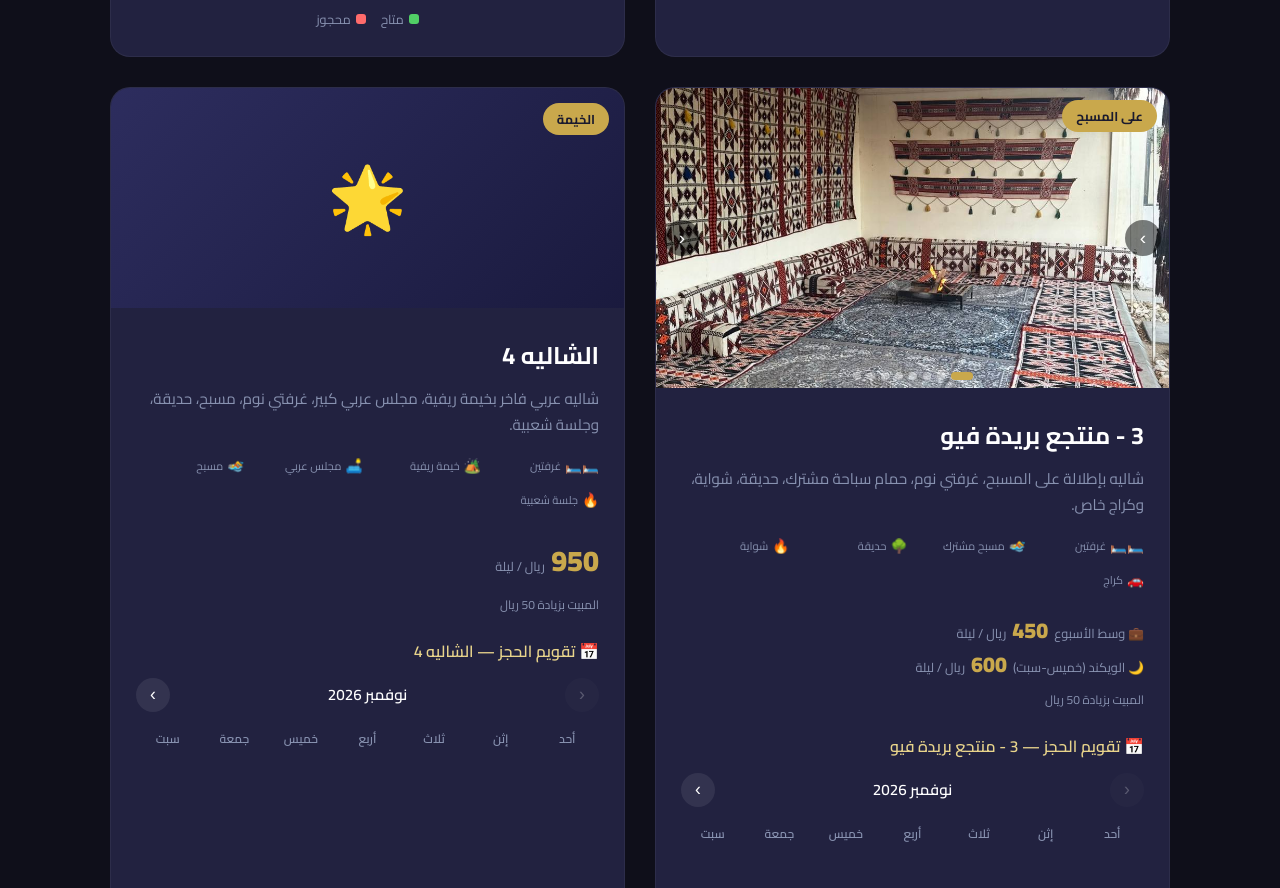
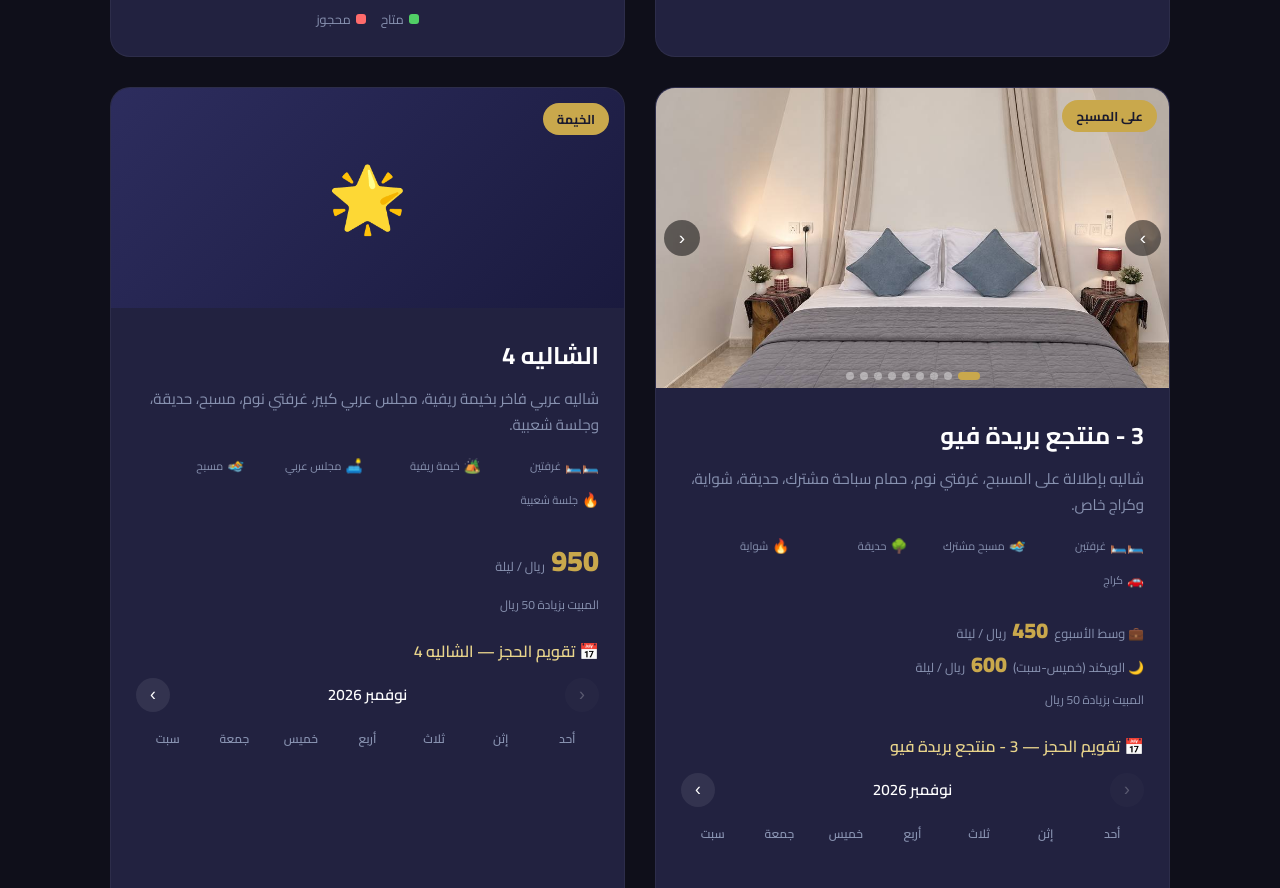
Before and after one commit to diarAzhar/diarazhar.github.io, a plain HTML site: page index.html in a window 1280 px wide. Shown: the part 4517-5405 px from the top of the page. Drawn offline with Linux system fonts and the light colour scheme.

Commit message:
منتجع بريدة فيو: تعيين صورة الغلاف

```diff
--- a/index.html
+++ b/index.html
@@ -1720,7 +1720,8 @@
       <!-- Chalet 3 -->
       <div class="apt-card">
         <div class="apt-carousel" id="car7">
-          <img class="slide-img active" src="img/bf-1.jpg" alt="منتجع بريدة فيو">
+          <img class="slide-img active" src="img/bf-cover.jpg" alt="منتجع بريدة فيو">
+          <img class="slide-img" src="img/bf-1.jpg" alt="منتجع بريدة فيو">
           <img class="slide-img" src="img/bf-2.jpg" alt="منتجع بريدة فيو">
           <img class="slide-img" src="img/bf-3.jpg" alt="منتجع بريدة فيو">
           <img class="slide-img" src="img/bf-4.jpg" alt="منتجع بريدة فيو">
@@ -1732,6 +1733,7 @@
           <button class="arrow arrow-right">›</button>
           <div class="dots" id="car7-dots">
             <span class="active"></span>
+            <span></span>
             <span></span>
             <span></span>
             <span></span>
```
Also changed, not shown: img/bf-cover.jpg (added).
